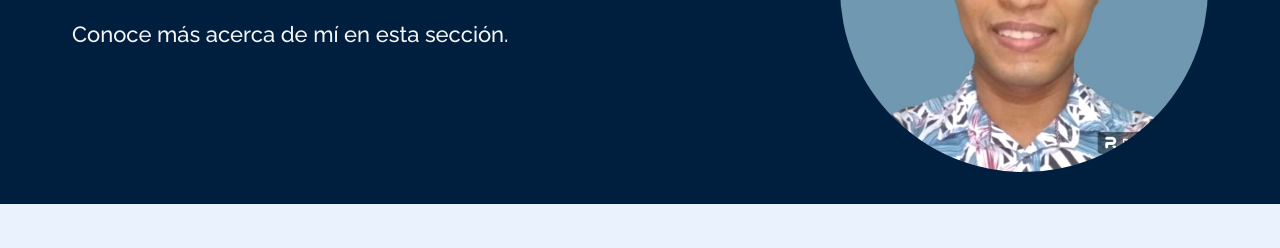
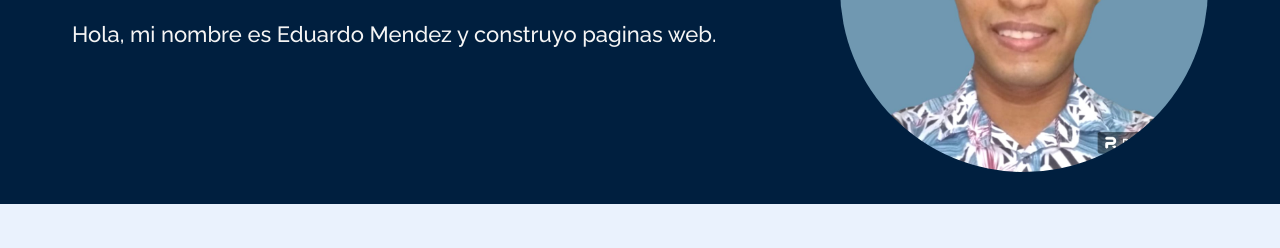
Before and after one commit to edmedev/edmedev.github.io, a website built with Vite: page sobre-mi.html in a window 1280 px wide. Shown: the part 318-566 px from the top of the page. Built offline with nearby package versions, Linux system fonts and the light colour scheme.

Commit message:
Actualizando la sección llamada a la acción en la pagina sobre-mi.html

```diff
--- a/sobre-mi.html
+++ b/sobre-mi.html
@@ -38,7 +38,7 @@
 
                     <div class="presentacion__contenido">
                         <h1 class="titulo-principal">¿Quien Soy?</h1>
-                        <p class="parrafo-principal">Conoce más acerca de mí en esta sección.</p>
+                        <p class="parrafo-principal">Hola, mi nombre es Eduardo Mendez y construyo paginas web.</p>
                     </div>
                 </div>
             </section>
```
